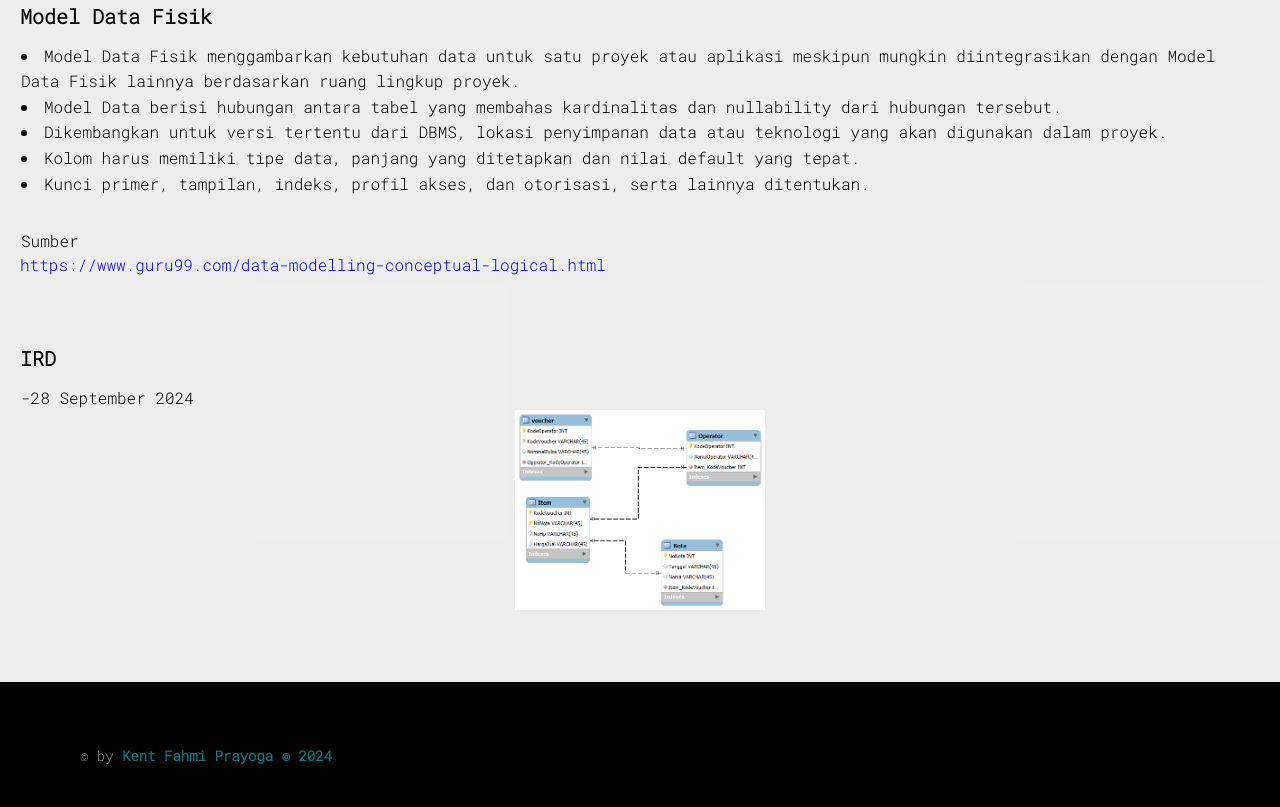
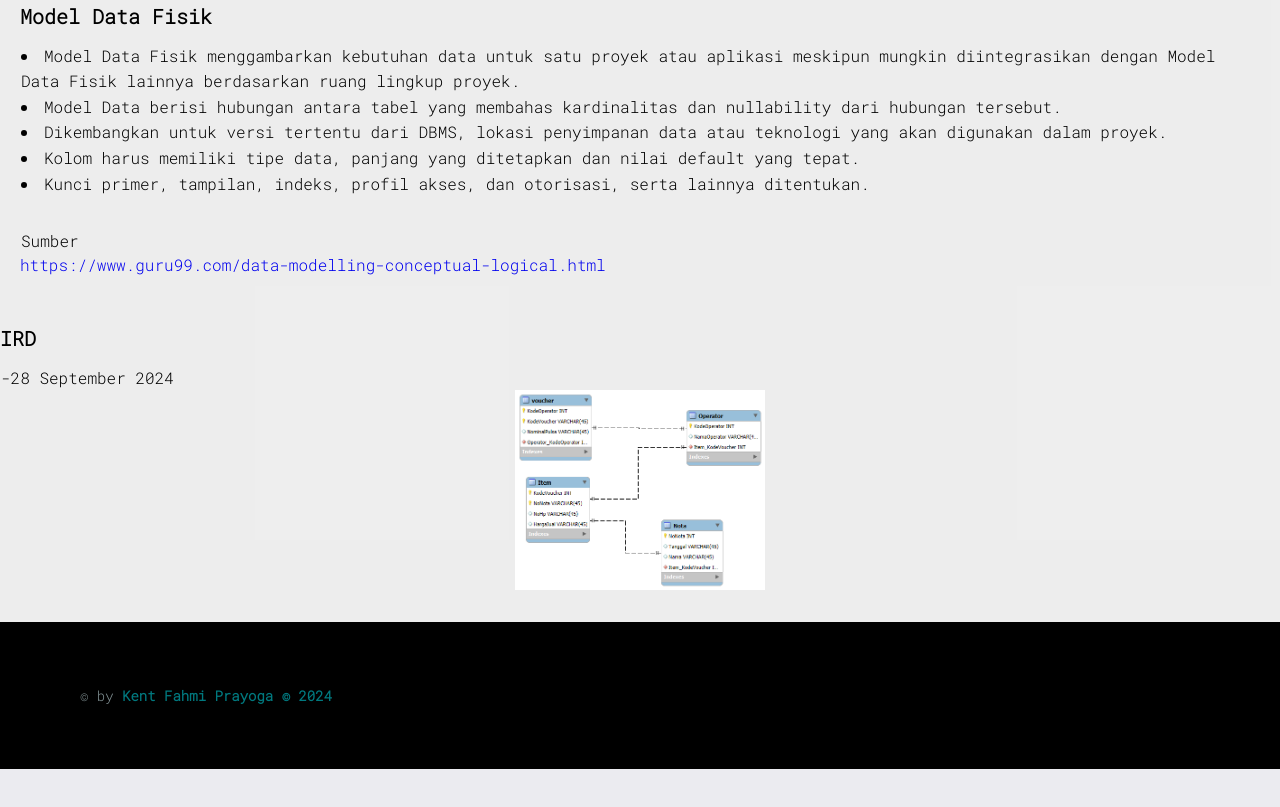
Before and after one commit to Kentprayoga/ubpkarawang1172, a plain HTML site: page index.html in a window 1280 px wide. Shown: the part 7335-8142 px from the top of the page. After the commit the page ends 8104 px from the top, so only its background shows below. Drawn offline with nearby package versions, Linux system fonts and the light colour scheme; a web font is replaced by a local one.

Commit message:
Update index.html

```diff
--- a/index.html
+++ b/index.html
@@ -400,13 +400,11 @@
             <a href="https://www.guru99.com/data-modelling-conceptual-logical.html">https://www.guru99.com/data-modelling-conceptual-logical.html</a>
           </div>
           </article>
-          <article class="projects__card">
           <h2 class="projects__title">IRD</h2>
           <p style="text-indent: 0px;">-28 September 2024</p>
           <div class="projects__image">
             <img src="img/Tugas2.png" alt="image" class="projects__img" />
           </div>
-          </article>
 
 
           <!-- post 4 end -->
```
